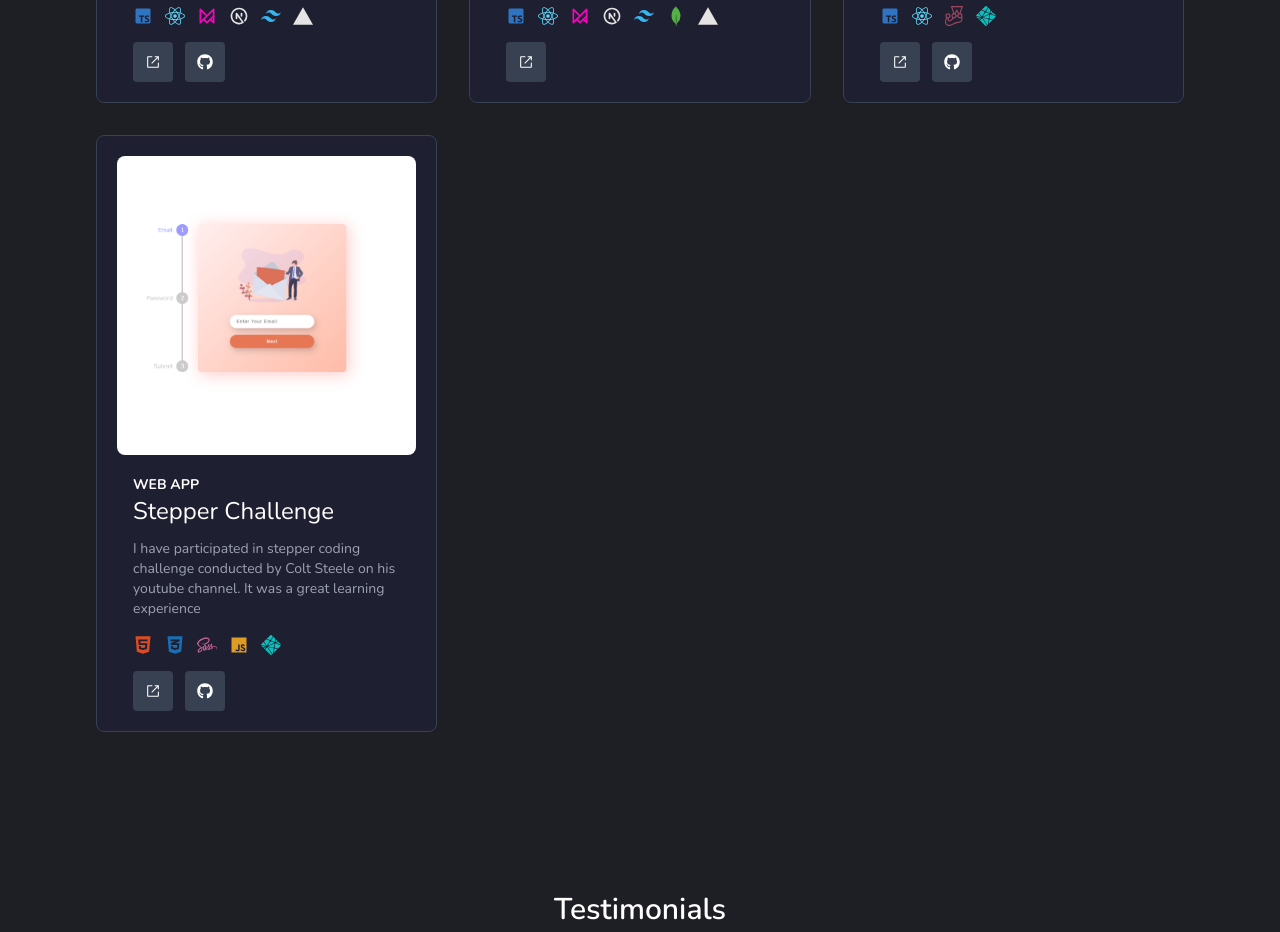
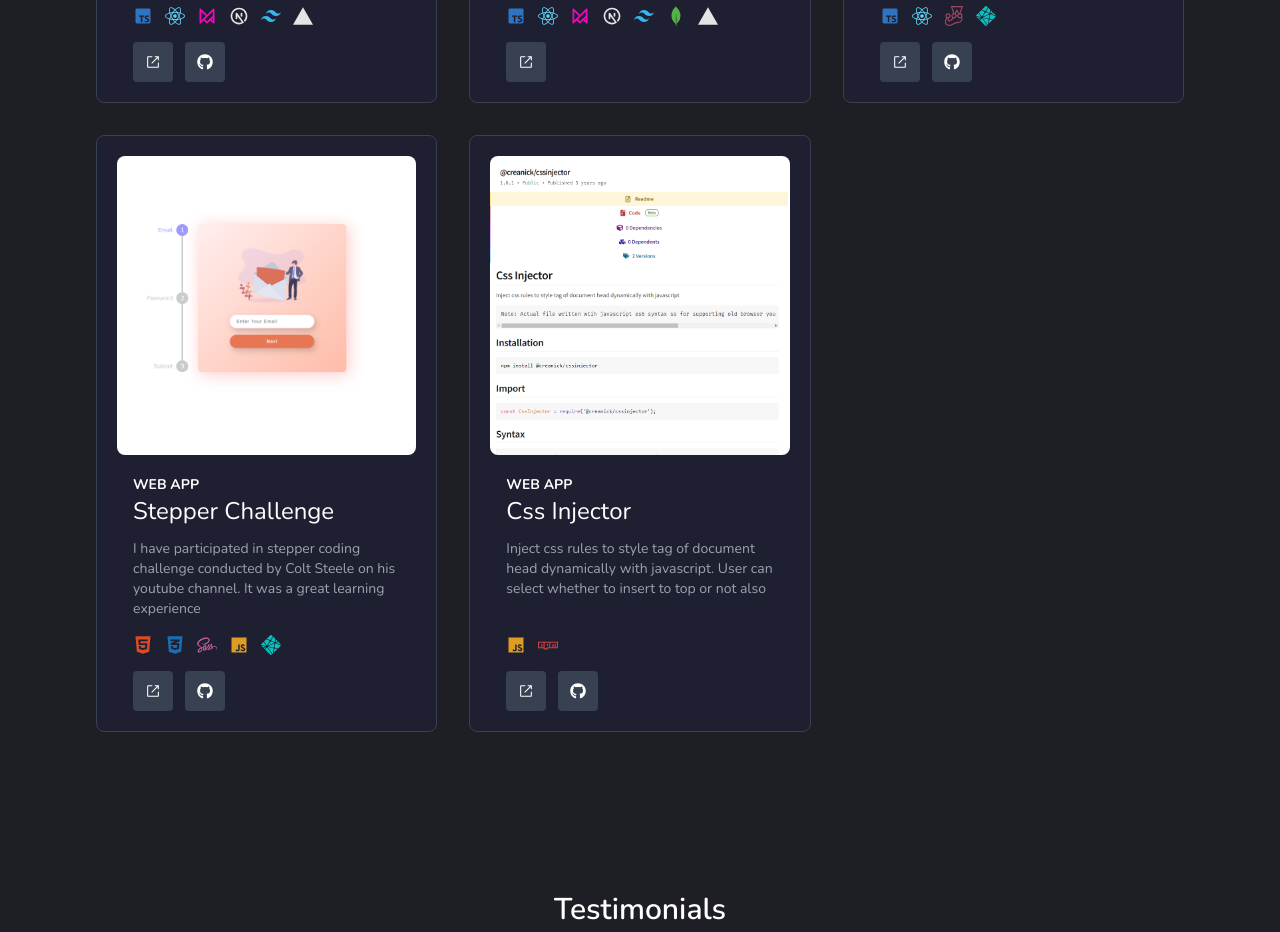
Before and after one commit to manickjamadar/personal-website, a Next.js app: page / in a window 1280 px wide. Shown: the part 2440-3372 px from the top of the page. Built offline with nearby package versions, Linux system fonts and the light colour scheme.

Commit message:
css injector project added

```diff
--- a/app/data/projects.ts
+++ b/app/data/projects.ts
@@ -76,5 +76,15 @@ const myProjects: IProject[] = [
     liveUrl: LinkPath.stepperLive,
     sourceUrl: LinkPath.stepperSource,
   },
+  {
+    category: ProjectCategory.webApp,
+    title: "Css Injector",
+    description:
+      "Inject css rules to style tag of document head dynamically with javascript. User can select whether to insert to top or not also",
+    skills: [Skill.javascript, Skill.npm],
+    imageUrl: LinkPath.cssInjectorImage,
+    liveUrl: LinkPath.cssInjectorLive,
+    sourceUrl: LinkPath.cssInjectorSource,
+  },
 ];
 export default myProjects;
--- a/app/data/skills.tsx
+++ b/app/data/skills.tsx
@@ -6,6 +6,7 @@ import {
   FaGitAlt,
   FaGithub,
   FaSass,
+  FaNpm,
 } from "react-icons/fa";
 import { TbBrandFramerMotion } from "react-icons/tb";
 import {
@@ -192,6 +193,12 @@ export class Skill {
     color: "#0DBFBC",
     category: SkillCategory.other,
   };
+  static npm: ISkill = {
+    name: "NPM",
+    icon: <FaNpm />,
+    color: "#CD3E3D",
+    category: SkillCategory.other,
+  };
   static photoshop: ISkill = {
     name: "Photoshop",
     icon: <SiAdobephotoshop />,
--- a/app/utils/linkPath.ts
+++ b/app/utils/linkPath.ts
@@ -24,5 +24,9 @@ class LinkPath {
   static stepperLive = "https://stepper.manickjamadar.com";
   static stepperImage = "/assets/images/projects/stepper.png";
   static stepperSource = "https://github.com/manickjamadar/stepper";
+  static cssInjectorLive =
+    "https://www.npmjs.com/package/@creanick/cssinjector";
+  static cssInjectorImage = "/assets/images/projects/css-injector.png";
+  static cssInjectorSource = "https://github.com/manickjamadar/cssInjector";
 }
 export default LinkPath;
```
Also changed, not shown: public/assets/images/projects/css-injector.png (added).
